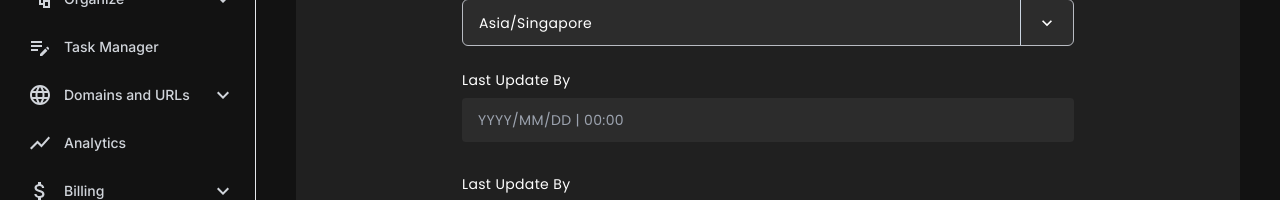
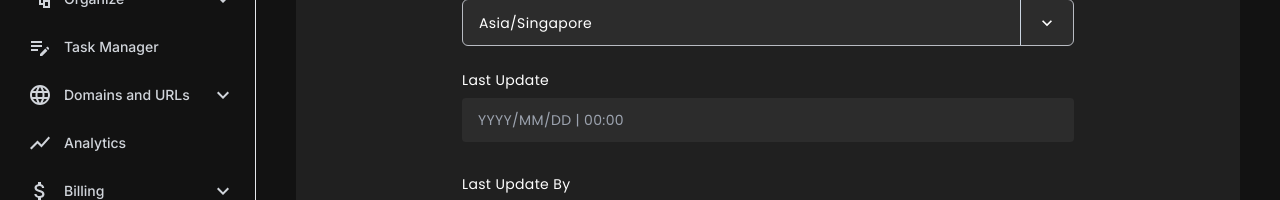
Before and after one commit to k0k0ng/scheduling-app-client, a Next.js app: page /settings/general in a window 1280 px wide. Shown: the part 329-529 px from the top of the page. Built offline with nearby package versions, Linux system fonts and the light colour scheme.

Commit message:
Add Settings/General Page

```diff
--- a/src/app/(protected)/settings/general/page.tsx
+++ b/src/app/(protected)/settings/general/page.tsx
@@ -15,8 +15,6 @@ import "react-datepicker/dist/react-datepicker.css";
 export default function SettingsGeneral() {
   const [sidebarStatus, setSidebarStatus] = useState(true);
   const [startDate, setStartDate] = useState();
-  const [timeFormat, setTimeFormat] = useState();
-  const [headerClock, setHeaderClock] = useState();
 
   return (
     <div className="flex flex-row items-start">
@@ -72,7 +70,7 @@ export default function SettingsGeneral() {
                       className="mb-2 block text-xs font-normal tracking-wide text-white md:text-sm"
                       htmlFor="dateformat"
                     >
-                      Last Update By
+                      Last Update
                       <div className="customdatepickerwidth">
                         <DatePicker
                           id="dateformat"
```
